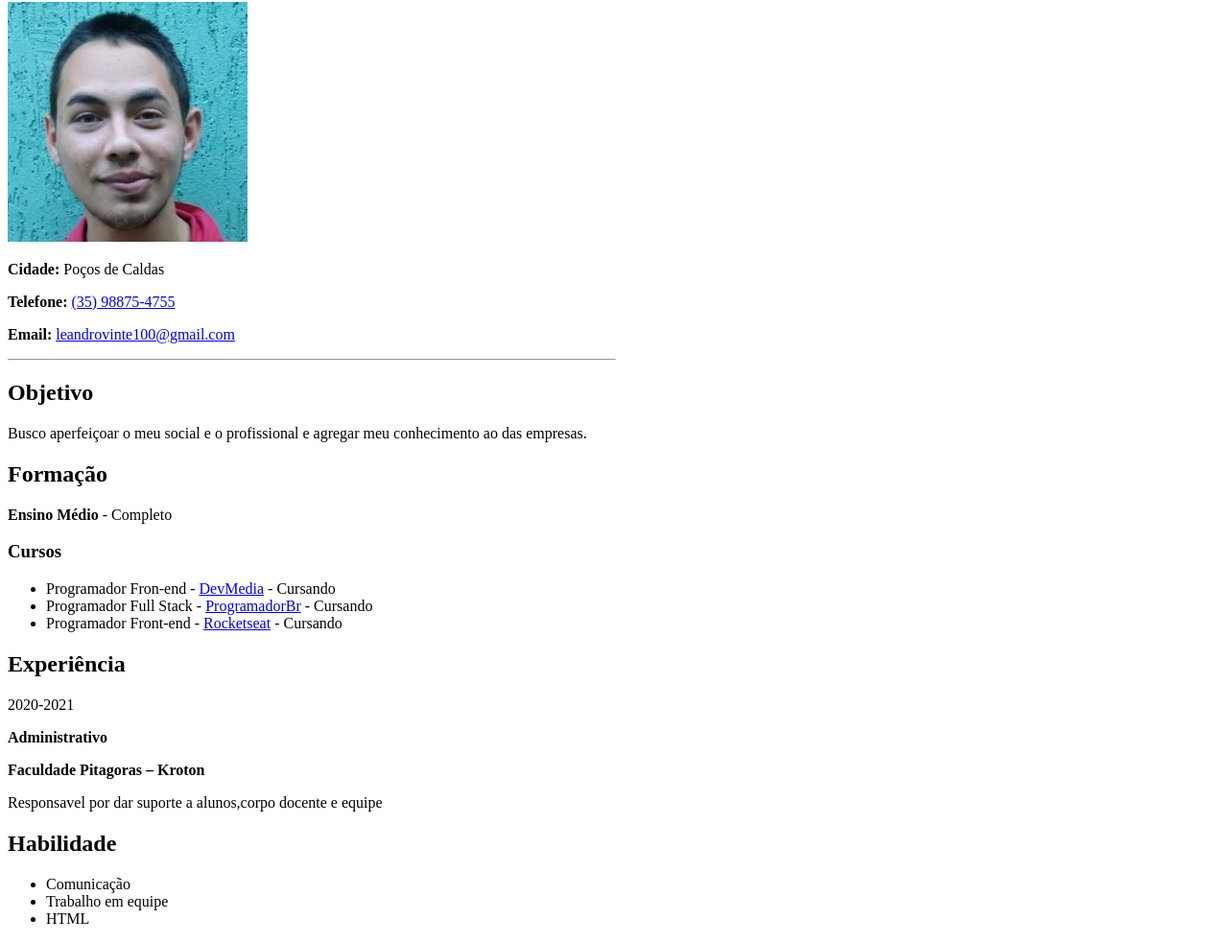
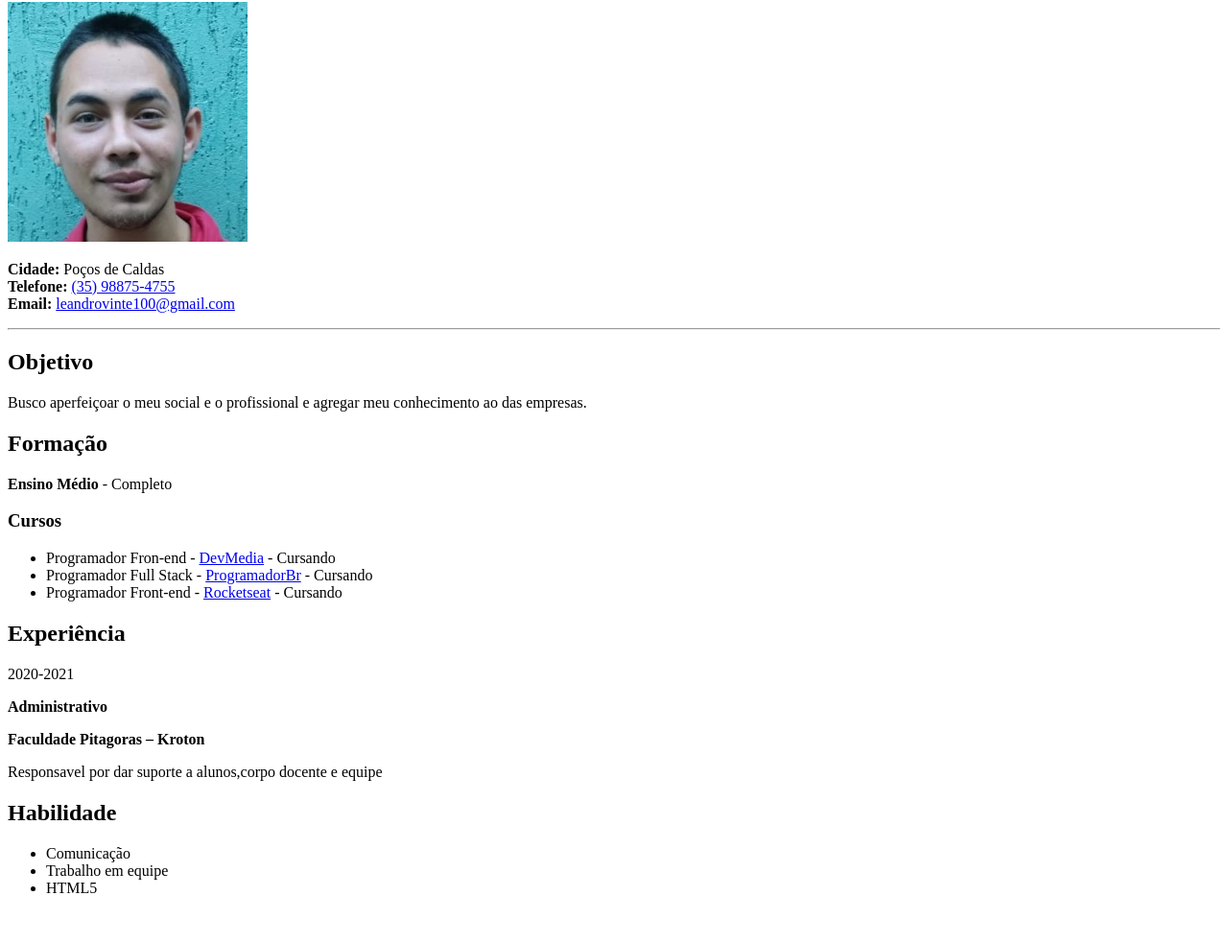
Before and after one commit to leandrodiascarvalho/professional_resume, a plain HTML site: page index.html in a window 1280 px wide. Shown: the part 78-1061 px from the top of the page at 96% size. After the commit the page ends 1029 px from the top, so only its background shows below. Drawn offline with Linux system fonts and the light colour scheme.

Commit message:
Organizando o index.html

```diff
--- a/index.html
+++ b/index.html
@@ -1,49 +1,61 @@
 <!DOCTYPE html>
-<html lang="en">
+<html lang="pt-br">
 
 <head>
   <meta charset="UTF-8">
   <meta http-equiv="X-UA-Compatible" content="IE=edge">
   <meta name="viewport" content="width=device-width, initial-scale=1.0">
-  <title>PROFESSIONAL RESUME</title>
+  <title>Curriculo Leandro</title>
 </head>
 
 <body>
+  <!--Dados Pessoais-->
   <h1>Leandro Dias de Carvalho</h1>
   <img src="./assets/img/perfil.png" alt="foto de rosto">
 
-  <p><b>Cidade:</b> Poços de Caldas</p>
-  <p><b>Telefone:</b> <a href="tel:" (35)98875-4755>(35) 98875-4755</a></p>
-  <p><b>Email:</b> <a href="mailto:" leandrovinte100@gmail.com>leandrovinte100@gmail.com</a></p>
-  <hr style="width:50%;text-align:left;margin-left:0">
+  <p><strong>Cidade:</strong> Poços de Caldas</br>
+    <strong>Telefone:</strong> <a href="tel:" (35)98875-4755>(35) 98875-4755</a></br>
+    <strong>Email:</strong> <a href="mailto:" leandrovinte100@gmail.com>leandrovinte100@gmail.com</a>
+  </p>
+  <hr>
 
-
+  <!--Objetivo-->
   <h2>Objetivo</h2>
   <p>Busco aperfeiçoar o meu social e o profissional e agregar meu conhecimento ao das empresas.</p>
 
+  <!--Formação-->
   <h2>Formação</h2>
-  <p> <b>Ensino Médio</b> - Completo</p>
+  <p> <strong>Ensino Médio</strong> - Completo</p>
 
+  <!--Cursos-->
   <h3>Cursos</h3>
+  <div>
     <ul>
       <li>Programador Fron-end - <a href="https://www.devmedia.com.br/" target="blank">DevMedia</a> - Cursando</li>
       <li>Programador Full Stack - <a
           href="https://devweb.programadorbr.com/?ref=F27535880U&gclid=CjwKCAiA1uKMBhAGEiwAxzvX94IjaKbWC4Pr6kr_ZMIVCCLCJORE_aGf0WUIbhxk1oh1QFYuBhhTtxoClXQQAvD_BwE"
           target="_blank">ProgramadorBr</a> - Cursando</li>
-    <li>Programador Front-end - <a href="https://www.rocketseat.com.br/" target="_blank">Rocketseat</a> - Cursando</li>
+      <li>Programador Front-end - <a href="https://www.rocketseat.com.br/" target="_blank">Rocketseat</a> - Cursando
+      </li>
     </ul>
+  </div>
+
+  <!--Experiência-->
   <h2>Experiência</h2>
   <p>2020-2021</p>
-  <p> <b>Administrativo</b> </p>
-  <p><b>Faculdade Pitagoras – Kroton</b></p>
+  <p> <strong>Administrativo</strong> </p>
+  <p><strong>Faculdade Pitagoras – Kroton</strong></p>
   <p> Responsavel por dar suporte a alunos,corpo docente e equipe</p>
 
+  <!--Habilidades-->
   <h2>Habilidade</h2>
+  <div>
     <ul>
       <li>Comunicação</li>
       <li>Trabalho em equipe</li>
-    <li>HTML</li>
+      <li>HTML5</li>
     </ul>
+  </div>
 </body>
 
 </html>
```
Lines whose indentation alone changed are shown as unchanged.
